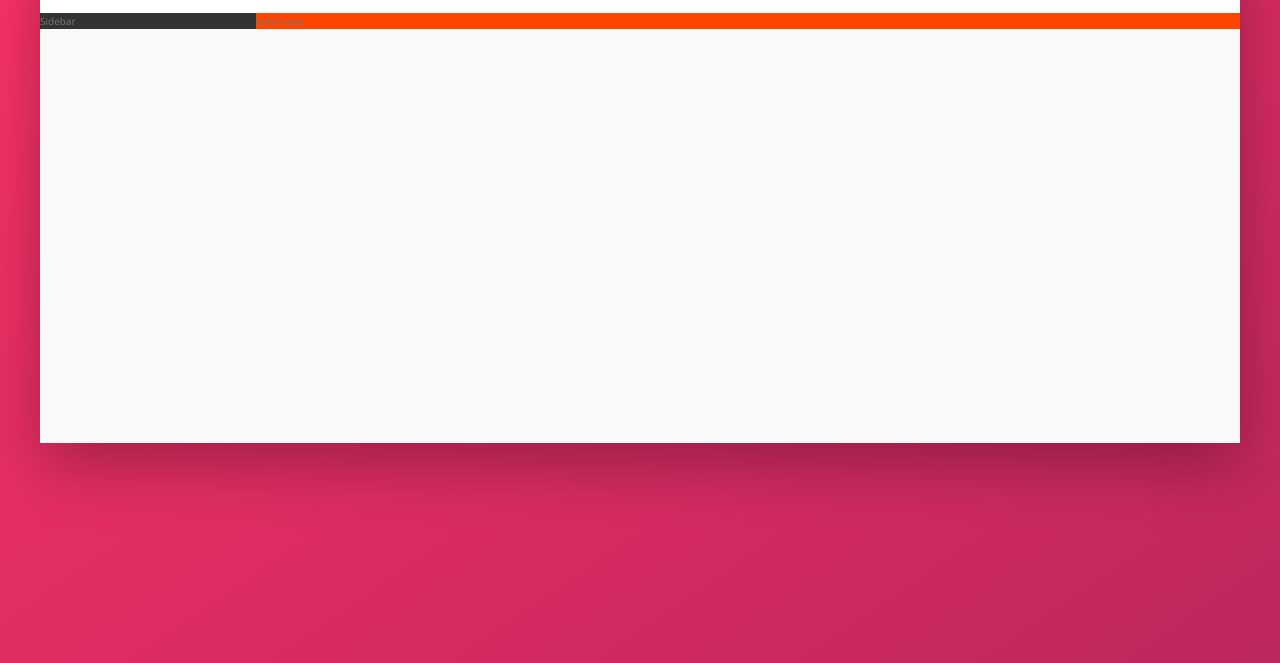
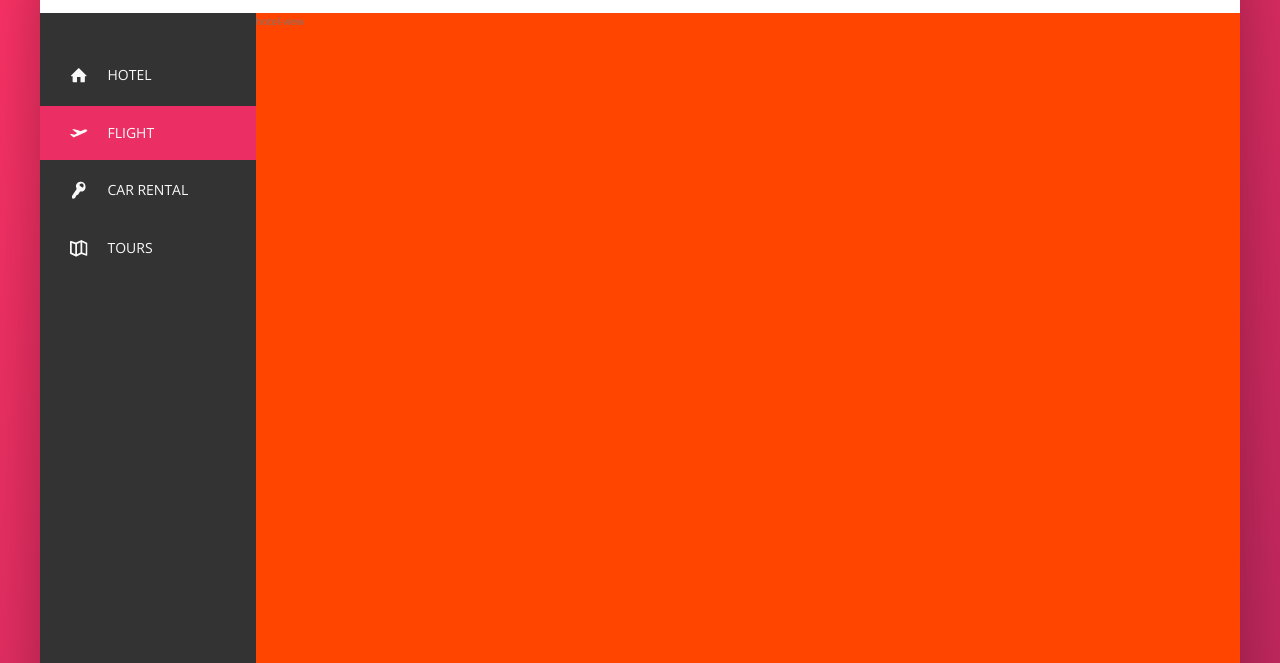
Before and after one commit to davidgq10/BeautifulWebsiteUsingCSSFlexbox, a website: page index.html in a window 1280 px wide. Shown: the part 137-800 px from the top of the page. Drawn offline with nearby package versions, Linux system fonts and the light colour scheme.

Commit message:
working on sidebar

```diff
--- a/index.html
+++ b/index.html
@@ -10,14 +10,13 @@
     />
     <link rel="stylesheet" href="css/style.css" />
     <link rel="shortcut icon" type="image/png" href="img/favicon.png" />
-
     <title>trillo &mdash; Your all-in-one booking app</title>
   </head>
+
   <body>
     <div class="container">
       <header class="header">
         <img src="img/logo.png" alt="trillo logo" class="logo" />
-
         <form action="#" class="search">
           <input
             type="text"
@@ -55,7 +54,43 @@
         </nav>
       </header>
       <div class="content">
-        <nav class="sidebar">Sidebar</nav>
+        <nav class="sidebar">
+          <ul class="side-nav">
+            <li class="side-nav__item">
+              <a href="#" class="side-nav__link">
+                <svg class="side-nav__icon">
+                  <use xlink:href="img/sprite.svg#icon-home"></use>
+                </svg>
+                <span>Hotel</span>
+              </a>
+            </li>
+            <li class="side-nav__item side-nav__item--active">
+              <a href="#" class="side-nav__link ">
+                <svg class="side-nav__icon">
+                  <use xlink:href="img/sprite.svg#icon-aircraft-take-off"></use>
+                </svg>
+                <span>Flight</span>
+              </a>
+            </li>
+            <li class="side-nav__item">
+              <a href="#" class="side-nav__link">
+                <svg class="side-nav__icon">
+                  <use xlink:href="img/sprite.svg#icon-key"></use>
+                </svg>
+                <span>Car rental</span>
+              </a>
+            </li>
+            <li class="side-nav__item">
+              <a href="#" class="side-nav__link">
+                <svg class="side-nav__icon">
+                  <use xlink:href="img/sprite.svg#icon-map"></use>
+                </svg>
+                <span>Tours</span>
+              </a>
+            </li>
+          </ul>
+          <div class="legal">&copy; 2017 by trillo. All rights reserved.</div>
+        </nav>
         <main class="hotel-view">hotel-view</main>
       </div>
     </div>
--- a/package.json
+++ b/package.json
@@ -15,10 +15,10 @@
   "author": "David",
   "license": "ISC",
   "devDependencies": {
-    "autoprefixer": "^7.1.4",
+    "autoprefixer": "^10.4.7",
     "concat": "^1.0.3",
     "npm-run-all": "^4.1.1",
-    "postcss-cli": "^4.1.1",
+    "postcss-cli": "^10.0.0",
     "sass": "^1.52.1"
   }
 }
--- a/sass/_components.scss
+++ b/sass/_components.scss
@@ -121,3 +121,70 @@
     margin-right: 1rem;
   }
 }
+
+////////////////////////////////////////
+// SIDEBAR
+
+.side-nav {
+  font-size: 1.4rem;
+  list-style: none;
+  margin-top: 3.5rem;
+  &__item {
+    position: relative;
+
+    &:not(:last-child) {
+      margin-bottom: 0.3rem;
+    }
+  }
+  &__item::before {
+    content: "";
+    position: absolute;
+    top: 0;
+    left: 0;
+    height: 100%;
+    width: 3px;
+    background-color: var(--color-primary);
+    transform: scaleY(0);
+    transition: transform 0.2s, width 0.2s cubic-bezier(1, 0, 0, 1) 0.2s, background-color .2s;
+  }
+
+  &__item:active::before{
+    background-color: var(--color-primary-light);
+  }
+
+  &__item:hover::before,
+  &__item--active::before {
+    transform: scaleY(1);
+    width: 100%;
+  }
+
+
+  &__link:link,
+  &__link:visited {
+    color: var(--grey-light-1);
+    text-decoration: none;
+    text-transform: uppercase;
+    display: block;
+    padding: 1.5rem 3rem;
+    display: flex;
+    align-items: center;
+    position: relative;
+    z-index: 10;
+  }
+  &__icon {
+    width: 1.75rem;
+    height: 1.75em;
+    margin-right: 2rem;
+    fill: currentColor;
+  }
+}
+
+////////////////////////////////////////
+// LEGAL TEXT
+
+.legal {
+  font-size: 1.2rem;
+  color: var(--color-grey-light-4);
+  text-align: center;
+  padding: 2.5rem;
+}
--- a/sass/_layout.scss
+++ b/sass/_layout.scss
@@ -21,14 +21,17 @@
 }
 
 .sidebar {
+  display: flex;
+  flex-direction: column;
   background-color: var(--grey-dark-1);
   flex: 0 0 18%;
+  justify-content:space-between;
 }
 
 .hotel-view {
   background-color: #fff;
   background-color: orangered;
-
+  height: 80rem;
   flex: 1;
 }
 
```
Also changed, not shown: css/style.css, 2 other files.
